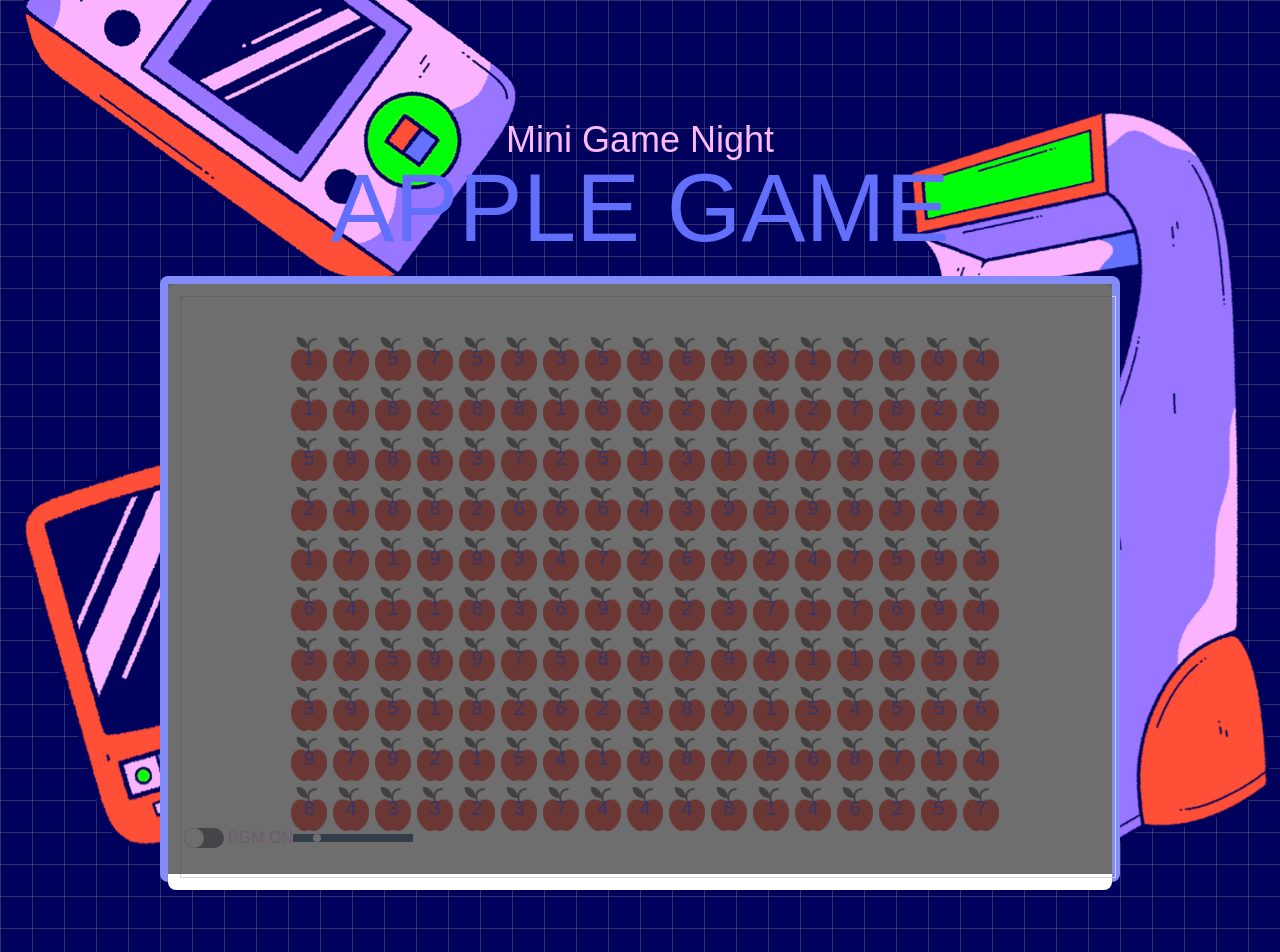
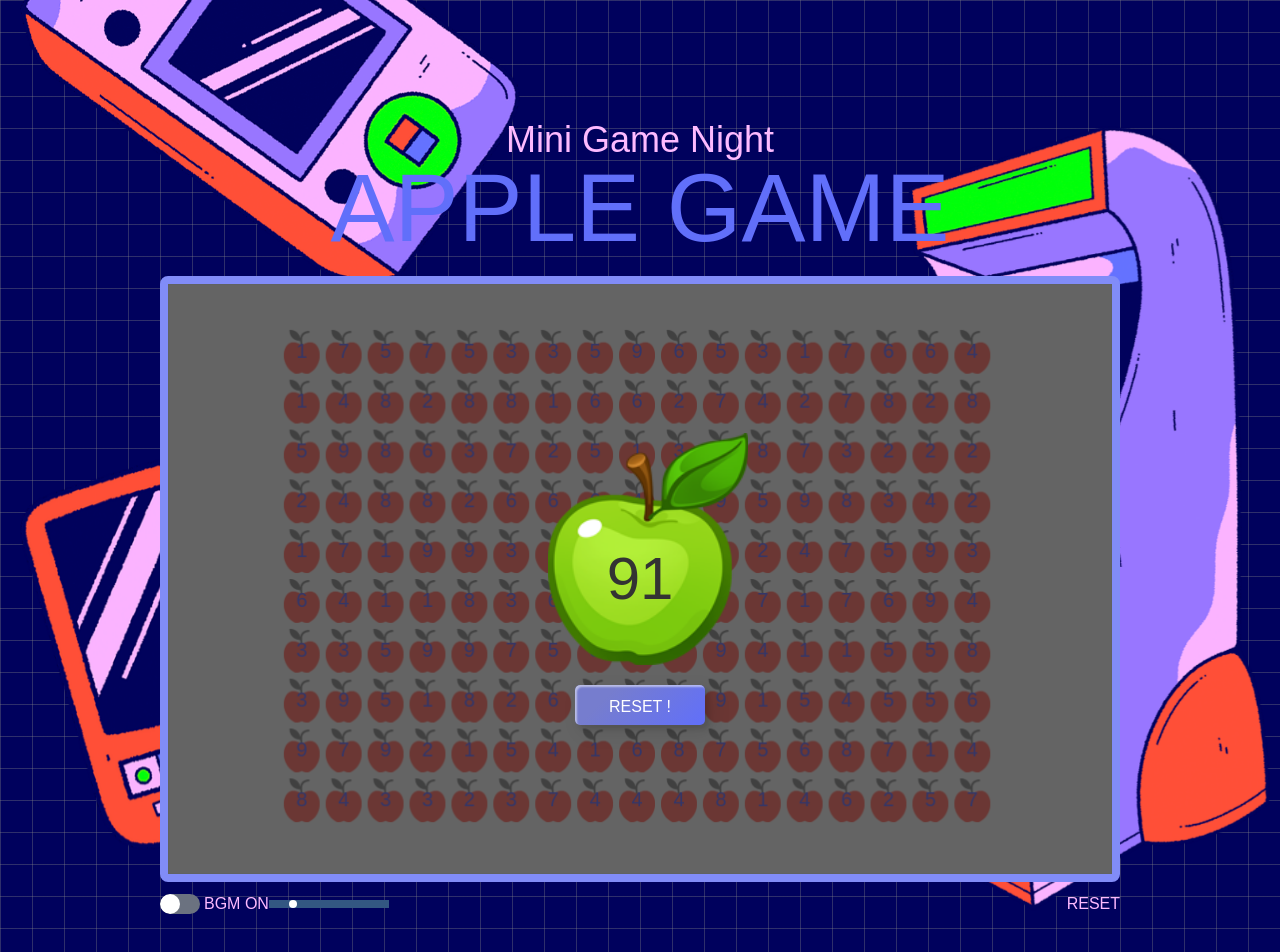
Before and after one commit to JinWan0823/game-project, a Next.js app: page /applegame in a window 1280 px wide. Shown: the top 952 px of the page. Built offline with nearby package versions, Linux system fonts and the light colour scheme; a web font is replaced by a local one.

Commit message:
💄 사과게임 종료화면 제작

```diff
--- a/src/_components/applegame/AppleGameBoard.tsx
+++ b/src/_components/applegame/AppleGameBoard.tsx
@@ -4,15 +4,26 @@ import { useEffect, useRef } from 'react';
 
 export default function AppleGameBoard() {
   const canvasRef = useRef<HTMLCanvasElement>(null);
+  const containerRef = useRef<HTMLDivElement>(null);
 
   useEffect(() => {
     const canvas = canvasRef.current;
-    if (!canvas) return;
+    const container = containerRef.current;
+    if (!canvas || !container) return;
+
     const ctx = canvas.getContext('2d');
     if (!ctx) return;
 
-    const cols = 17; // 가로 17개
-    const rows = 10; // 세로 10개
+    // 부모 요소의 크기 가져오기
+    const containerWidth = container.clientWidth;
+    const containerHeight = container.clientHeight;
+
+    // 캔버스 크기 조정
+    canvas.width = containerWidth;
+    canvas.height = containerHeight;
+
+    const cols = 17;
+    const rows = 10;
     const boxWidth = 36;
     const boxHeight = 44;
     const padding = 6;
@@ -27,10 +38,6 @@ export default function AppleGameBoard() {
     // 전체 그리드 크기 계산
     const gridWidth = cols * (boxWidth + padding);
     const gridHeight = rows * (boxHeight + padding);
-
-    // Canvas 크기 조정
-    canvas.width = gridWidth + 220;
-    canvas.height = gridHeight + 80;
 
     // 그리드의 시작 위치 중앙 정렬
     const startX = (canvas.width - gridWidth) / 2;
@@ -60,8 +67,11 @@ export default function AppleGameBoard() {
   }, []);
 
   return (
-    <div className="game-board bg-[#fff] rounded-lg p-[12px]">
-      <canvas ref={canvasRef} className="border border-gray-300" />
+    <div ref={containerRef} className="w-full h-full relative">
+      <canvas
+        ref={canvasRef}
+        className="border border-gray-300 w-full h-full"
+      />
     </div>
   );
 }
--- a/src/_components/applegame/AppleGameCover.tsx
+++ b/src/_components/applegame/AppleGameCover.tsx
@@ -7,6 +7,7 @@ export default function AppleGameCover() {
         <Image
           src="/apple.png"
           alt="apple img"
+          className="translate-x-2"
           width={200}
           height={200}
           priority
--- a/src/_components/applegame/AppleGameFinish.tsx
+++ b/src/_components/applegame/AppleGameFinish.tsx
@@ -1,5 +1,26 @@
+import Image from 'next/image';
+
 export default function AppleGameFinish() {
   return (
-    <div className="z-[99999] absolute w-full h-full bg-[#333333b5] top-0 left-0" />
+    <div className="z-[99999] absolute w-full h-full flex justify-center items-center bg-[#333333b5] top-0 left-0">
+      <div className="img-box text-center">
+        <div className="relative">
+          <Image
+            src="/apple.png"
+            alt="apple img"
+            className="translate-x-2"
+            width={200}
+            height={200}
+            priority
+          />
+          <p className="text-6xl absolute text-[#333] top-1/2 left-1/2 translate-x-[-50%]">
+            91
+          </p>
+        </div>
+        <button type="button" className="btn-13 mt-[20px]">
+          RESET !
+        </button>
+      </div>
+    </div>
   );
 }
--- a/src/_components/common/SoundOptionBox.tsx
+++ b/src/_components/common/OptionBox.tsx
@@ -4,7 +4,7 @@ import { useState } from 'react';
 
 import SoundBar from './SoundBar';
 
-export default function SoundOptionBox() {
+export default function OptionBox() {
   const [bgmOn, setBgmOn] = useState(true);
   const [volume, setVolume] = useState(20);
 
@@ -12,7 +12,7 @@ export default function SoundOptionBox() {
     setBgmOn((prev) => !prev);
   };
   return (
-    <div className="option-box absolute bottom-[8px] w-full p-4 flex items-center">
+    <div className="option-box mt-[10px] w-full flex justify-between items-center">
       <div className="sound-toggle flex items-center">
         <label
           aria-label="BGM TOGGLE"
@@ -33,8 +33,9 @@ export default function SoundOptionBox() {
           </div>
         </label>
         <p>BGM {bgmOn ? 'ON' : 'OFF'}</p>
+        <SoundBar volume={volume} setVolume={setVolume} />
       </div>
-      <SoundBar volume={volume} setVolume={setVolume} />
+      <div className="reset-btn">RESET</div>
     </div>
   );
 }
--- a/src/app/(route)/applegame/page.tsx
+++ b/src/app/(route)/applegame/page.tsx
@@ -4,7 +4,7 @@
 import AppleGameBoard from '@/_components/applegame/AppleGameBoard';
 import AppleGameFinish from '@/_components/applegame/AppleGameFinish';
 import CommonBg from '@/_components/common/CommonBg';
-import SoundOptionBox from '@/_components/common/SoundOptionBox';
+import OptionBox from '@/_components/common/OptionBox';
 import TitleWrap from '@/_components/common/TitleWrap';
 
 export default function AppleGame() {
@@ -15,9 +15,9 @@ export default function AppleGame() {
         <div className="apple-wrap mt-[20px] w-[960px] h-[606px] bg-[#dfdfdf] rounded-lg border-8 border-indigo-400 relative">
           {/* <AppleGameCover /> */}
           <AppleGameBoard />
-          <SoundOptionBox />
           <AppleGameFinish />
         </div>
+        <OptionBox />
       </section>
       <CommonBg />
     </main>
--- a/src/app/globals.css
+++ b/src/app/globals.css
@@ -6,6 +6,8 @@
   margin: 0;
   padding: 0;
   box-sizing: border-box;
+  user-select: none; /* 텍스트 선택 방지 */
+  -webkit-user-drag: none; /* 이미지 드래그 방지 (웹킷 브라우저용) */
 }
 
 :root {
```
